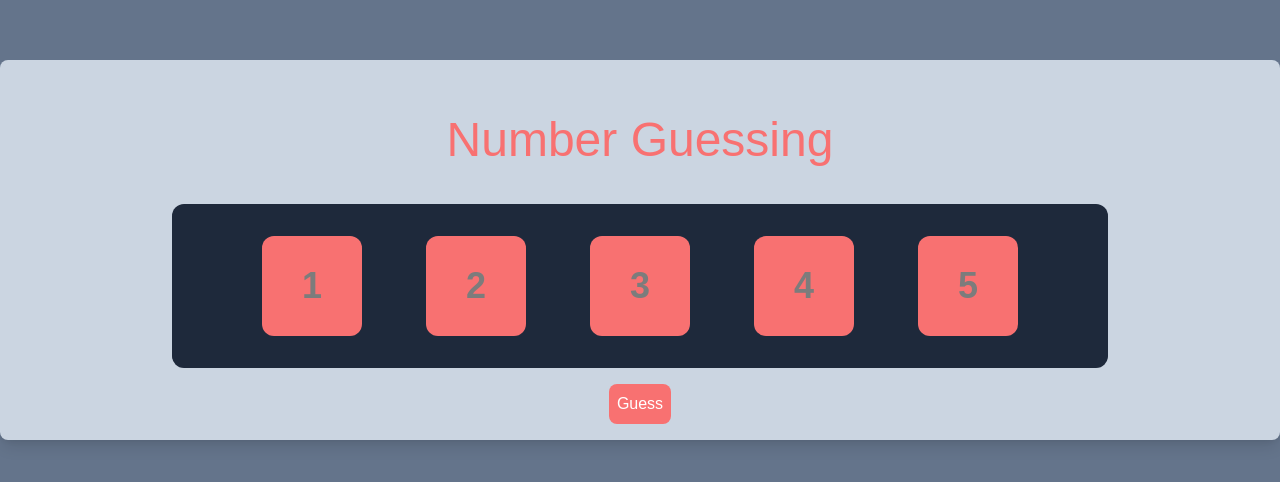
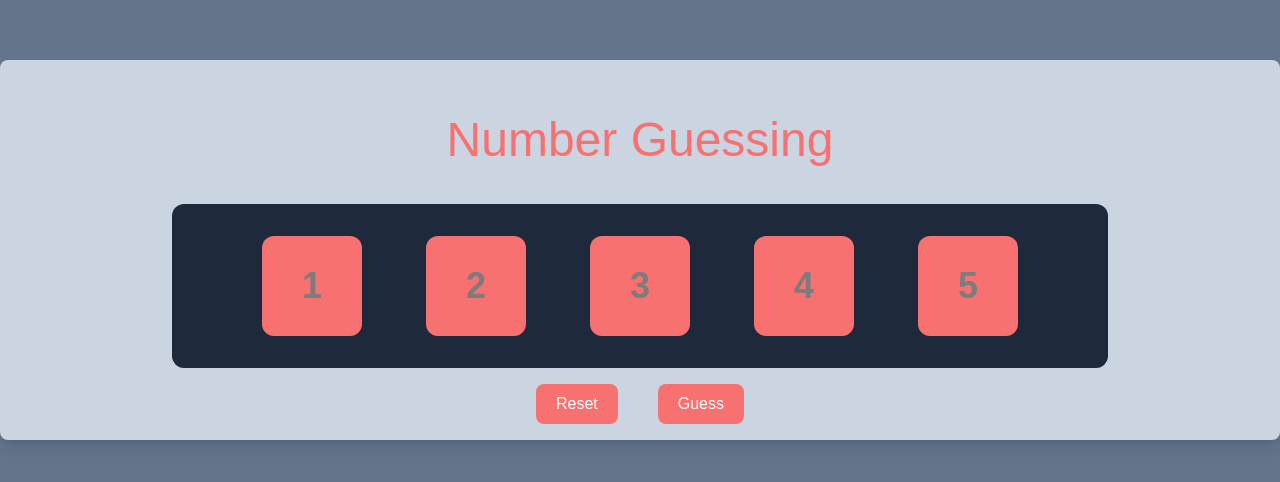
Before and after one commit to TRI-HM/my_website.dev, a Next.js app: page /number-guessing in a window 1280 px wide. Shown: the part 150-632 px from the top of the page. Built offline with nearby package versions, Linux system fonts and the light colour scheme.

Commit message:
WIP win or lose

```diff
--- /dev/null
+++ b/app/(tools)/number-guessing/components/Button.tsx
@@ -0,0 +1,18 @@
+import React from "react";
+
+interface ButtonProps {
+  handleOnClick: () => void;
+  content: string;
+}
+
+const Button = (prop: ButtonProps) => {
+  return (
+    <button
+      className="bg-red-400 text-white px-5 p-2 rounded-lg mt-4 hover:bg-red-500 hover:shadow-lg"
+      onClick={prop.handleOnClick}>
+      {prop.content}
+    </button>
+  );
+};
+
+export default Button;
--- a/app/(tools)/number-guessing/page.tsx
+++ b/app/(tools)/number-guessing/page.tsx
@@ -3,6 +3,8 @@ import React, { useState, useRef } from "react";
 import { useDrag, useDrop, DndProvider } from "react-dnd";
 import { HTML5Backend } from "react-dnd-html5-backend";
 import Card from "@/app/components/numberGuessing/Card";
+import Button from "./components/Button";
+import { randomInt } from "crypto";
 
 interface CardItemProps {
   number: number;
@@ -40,6 +42,8 @@ const CardItem: React.FC<CardItemProps> = ({ number, index, moveCard }) => {
 };
 
 const NumberGuessing = () => {
+  // State targetNumber lưu trữ số mà người chơi cần đoán, ban đầu là 3
+  const [targetNumber, setTargetNumber] = useState<number[]>([1, 3, 2, 4, 5]);
   // State lưu trữ thứ tự của các Card, ban đầu là [1, 2, 3, 4, 5]
   const [cards, setCards] = useState<number[]>([1, 2, 3, 4, 5]);
 
@@ -54,6 +58,15 @@ const NumberGuessing = () => {
 
   const handleGuess = () => {
     console.log(cards.join(" ")); // This will output "3 2 1 5 4" after reordering the cards
+    if (cards.join(" ") === targetNumber.join(" ")) {
+      alert("You win!");
+    } else {
+      alert("You lose!");
+    }
+  };
+
+  const handleReset = () => {
+    setCards([1, 2, 3, 4, 5]);
   };
 
   return (
@@ -71,11 +84,10 @@ const NumberGuessing = () => {
               />
             ))}
           </div>
-          <button
-            className="bg-red-400 text-white p-2 rounded-lg mt-4 hover:bg-red-500 hover:shadow-lg"
-            onClick={handleGuess}>
-            Guess
-          </button>
+          <div className="flex flex-row justify-center items-center gap-10">
+            <Button handleOnClick={handleReset} content="Reset" />
+            <Button handleOnClick={handleGuess} content="Guess" />
+          </div>
         </div>
       </div>
     </DndProvider>
```
